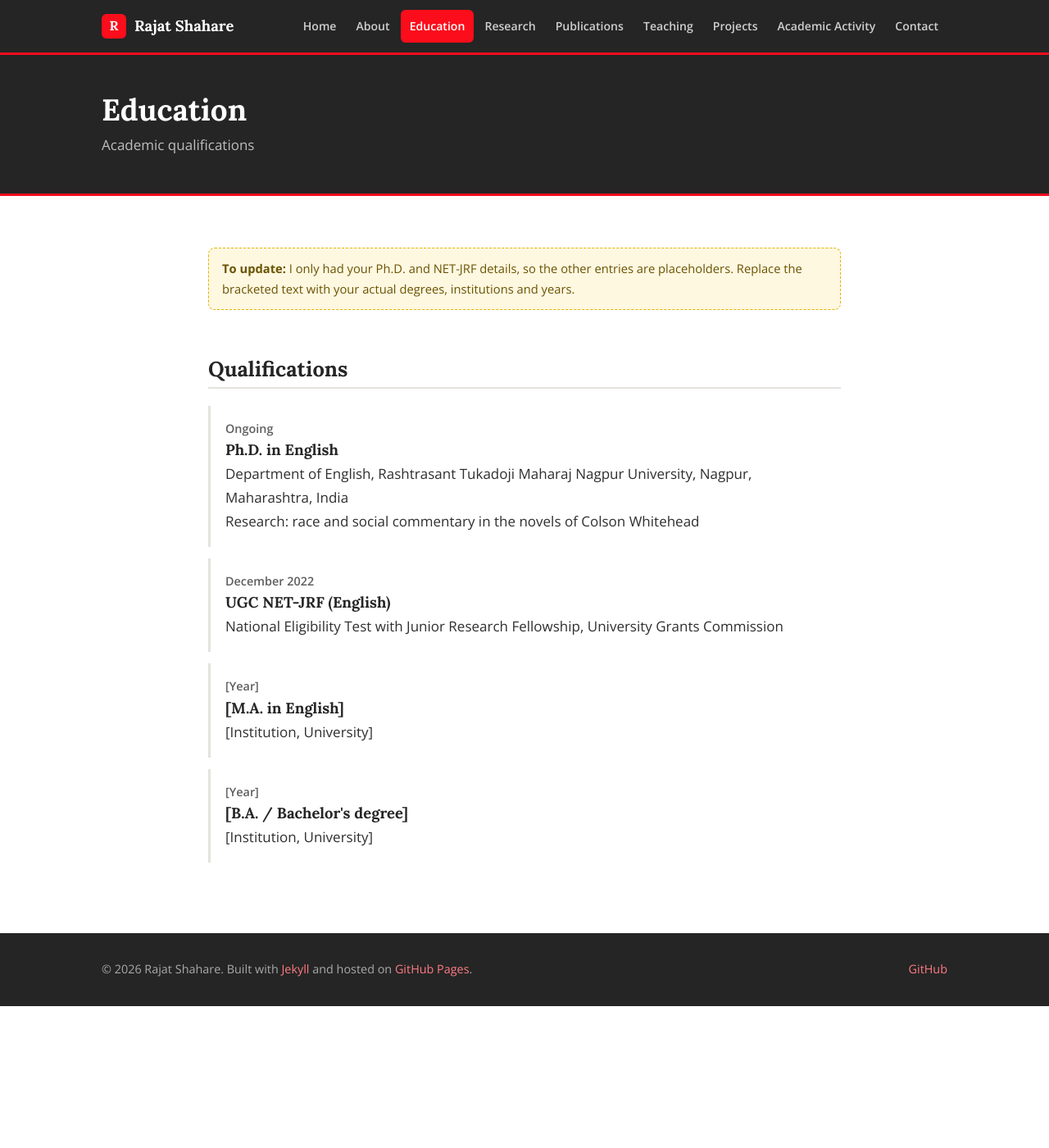
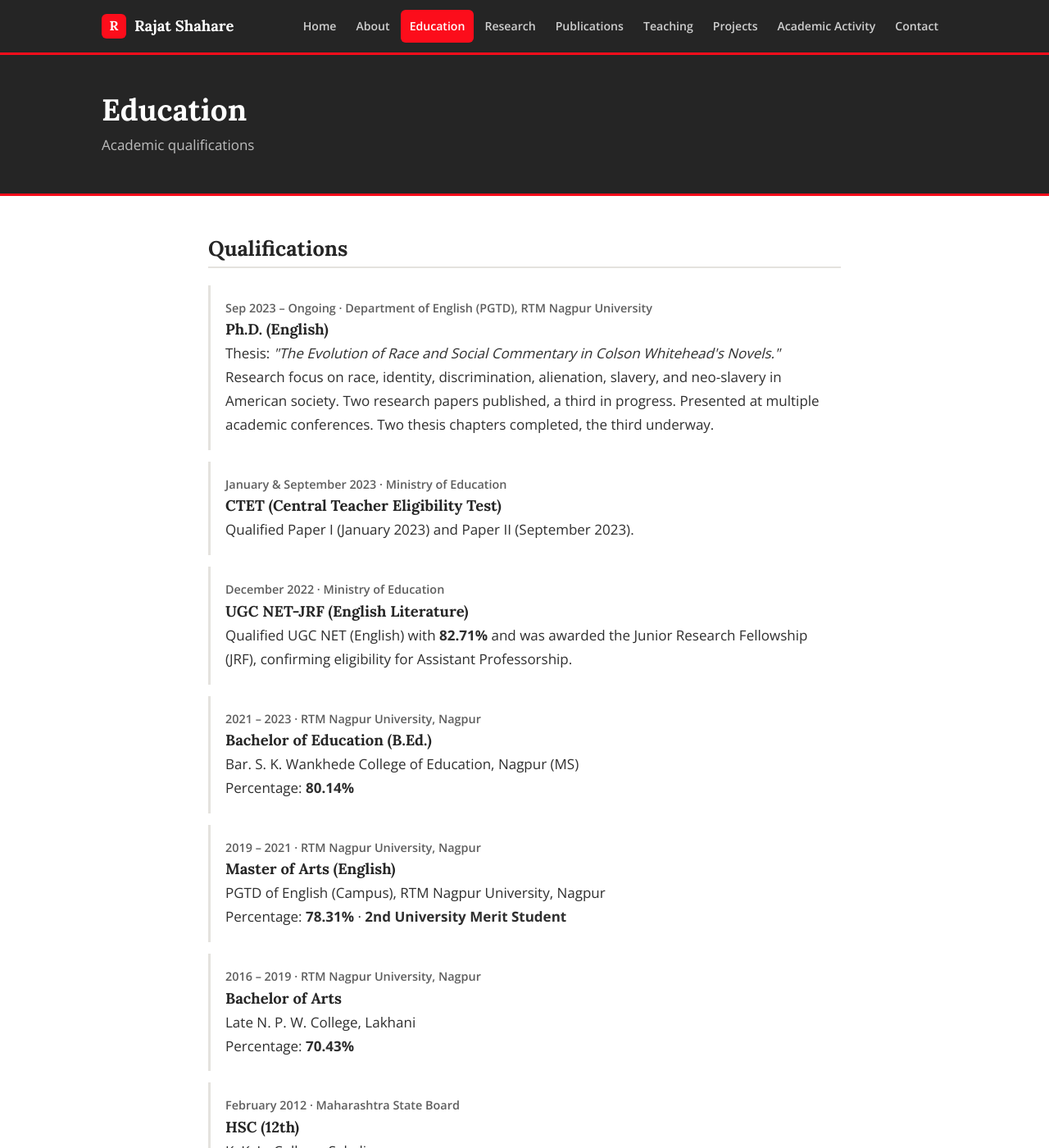
Before and after one commit to therajatshahare/therajatshahare.github.io, a Jekyll site: the page built from education.md, in a window 1280 px wide and 1400 px high. Shown: the whole window at 82% size. Built offline with Jekyll 4.4.1, drawn with Linux system fonts in a browser that asks for light colours; some of the changed text lies outside the part shown.

Commit message:
Update education.md

```diff
--- a/education.md
+++ b/education.md
@@ -4,31 +4,58 @@ title: Education
 subtitle: Academic qualifications
 permalink: /education/
 ---
-<p class="todo"><strong>To update:</strong> I only had your Ph.D. and NET-JRF details, so the other entries are placeholders. Replace the bracketed text with your actual degrees, institutions and years.</p>
-
 ## Qualifications
 
 <div class="entry">
-  <div class="meta">Ongoing</div>
-  <h3>Ph.D. in English</h3>
-  Department of English, Rashtrasant Tukadoji Maharaj Nagpur University, Nagpur, Maharashtra, India<br>
-  Research: race and social commentary in the novels of Colson Whitehead
+  <div class="meta">Sep 2023 – Ongoing · Department of English (PGTD), RTM Nagpur University</div>
+  <h3>Ph.D. (English)</h3>
+  Thesis: <em>"The Evolution of Race and Social Commentary in Colson Whitehead's Novels."</em><br>
+  Research focus on race, identity, discrimination, alienation, slavery, and neo-slavery in American society. Two research papers published, a third in progress. Presented at multiple academic conferences. Two thesis chapters completed, the third underway.
 </div>
 
 <div class="entry">
-  <div class="meta">December 2022</div>
-  <h3>UGC NET-JRF (English)</h3>
-  National Eligibility Test with Junior Research Fellowship, University Grants Commission
+  <div class="meta">January &amp; September 2023 · Ministry of Education</div>
+  <h3>CTET (Central Teacher Eligibility Test)</h3>
+  Qualified Paper I (January 2023) and Paper II (September 2023).
 </div>
 
 <div class="entry">
-  <div class="meta">[Year]</div>
-  <h3>[M.A. in English]</h3>
-  [Institution, University]
+  <div class="meta">December 2022 · Ministry of Education</div>
+  <h3>UGC NET-JRF (English Literature)</h3>
+  Qualified UGC NET (English) with <strong>82.71%</strong> and was awarded the Junior Research Fellowship (JRF), confirming eligibility for Assistant Professorship.
 </div>
 
 <div class="entry">
-  <div class="meta">[Year]</div>
-  <h3>[B.A. / Bachelor's degree]</h3>
-  [Institution, University]
+  <div class="meta">2021 – 2023 · RTM Nagpur University, Nagpur</div>
+  <h3>Bachelor of Education (B.Ed.)</h3>
+  Bar. S. K. Wankhede College of Education, Nagpur (MS)<br>
+  Percentage: <strong>80.14%</strong>
 </div>
+
+<div class="entry">
+  <div class="meta">2019 – 2021 · RTM Nagpur University, Nagpur</div>
+  <h3>Master of Arts (English)</h3>
+  PGTD of English (Campus), RTM Nagpur University, Nagpur<br>
+  Percentage: <strong>78.31%</strong> · <strong>2nd University Merit Student</strong>
+</div>
+
+<div class="entry">
+  <div class="meta">2016 – 2019 · RTM Nagpur University, Nagpur</div>
+  <h3>Bachelor of Arts</h3>
+  Late N. P. W. College, Lakhani<br>
+  Percentage: <strong>70.43%</strong>
+</div>
+
+<div class="entry">
+  <div class="meta">February 2012 · Maharashtra State Board</div>
+  <h3>HSC (12th)</h3>
+  K. K. Jr. College, Sakoli<br>
+  Percentage: <strong>61.00%</strong>
+</div>
+
+<div class="entry">
+  <div class="meta">March 2010 · Maharashtra State Board</div>
+  <h3>SSC (10th)</h3>
+  R. J. Lohiya School, Soundad, Gondia<br>
+  Percentage: <strong>79.09%</strong>
+</div>
```
